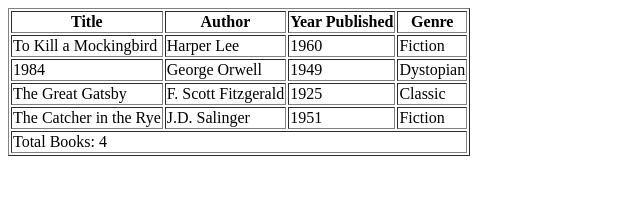
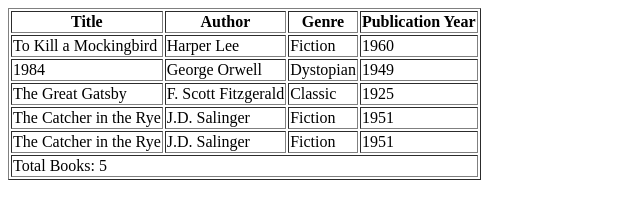
Before and after one commit to RainFrogsAndSnails/BookCatelogTable, a plain HTML site: page index.html in a window 1280 px wide. Shown: the whole page, without its empty margins (0-640 px from the left). Drawn offline with Linux system fonts and the light colour scheme.

Commit message:
Update index.html
Correcting mistakes

```diff
--- a/index.html
+++ b/index.html
@@ -11,39 +11,45 @@
         <tr>
           <th>Title</th>
           <th>Author</th>
-          <th>Year Published</th>
           <th>Genre</th>
+          <th>Publication Year</th>
         </tr>
       </thead>
       <tbody>
         <tr>
           <td>To Kill a Mockingbird</td>
           <td>Harper Lee</td>
+          <td>Fiction</td>
           <td>1960</td>
-          <td>Fiction</td>
         </tr>
         <tr>
           <td>1984</td>
           <td>George Orwell</td>
+          <td>Dystopian</td>
           <td>1949</td>
-          <td>Dystopian</td>
         </tr>
         <tr>
           <td>The Great Gatsby</td>
           <td>F. Scott Fitzgerald</td>
+          <td>Classic</td>
           <td>1925</td>
-          <td>Classic</td>
         </tr>
         <tr>
           <td>The Catcher in the Rye</td>
           <td>J.D. Salinger</td>
+          <td>Fiction</td>
           <td>1951</td>
+        </tr>
+        <tr>
+          <td>The Catcher in the Rye</td>
+          <td>J.D. Salinger</td>
           <td>Fiction</td>
+          <td>1951</td>
         </tr>
       </tbody>
       <tfoot>
         <tr>
-          <td colspan="4">Total Books: 4</td>
+          <td colspan="4">Total Books: 5</td>
         </tr>
       </tfoot>
       <!-- TODO: Thank the AI for it's heavy contributions! -->
```
